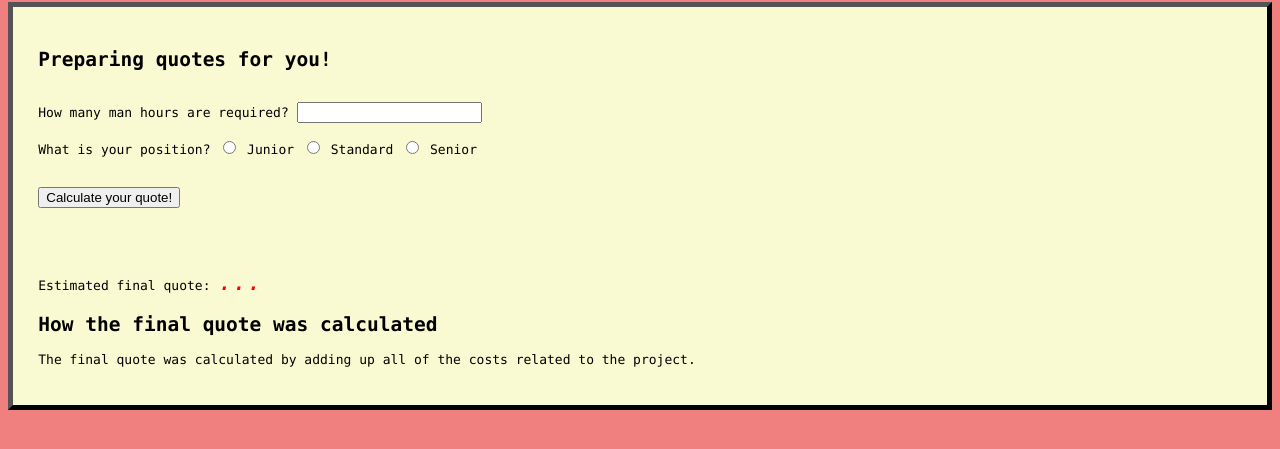
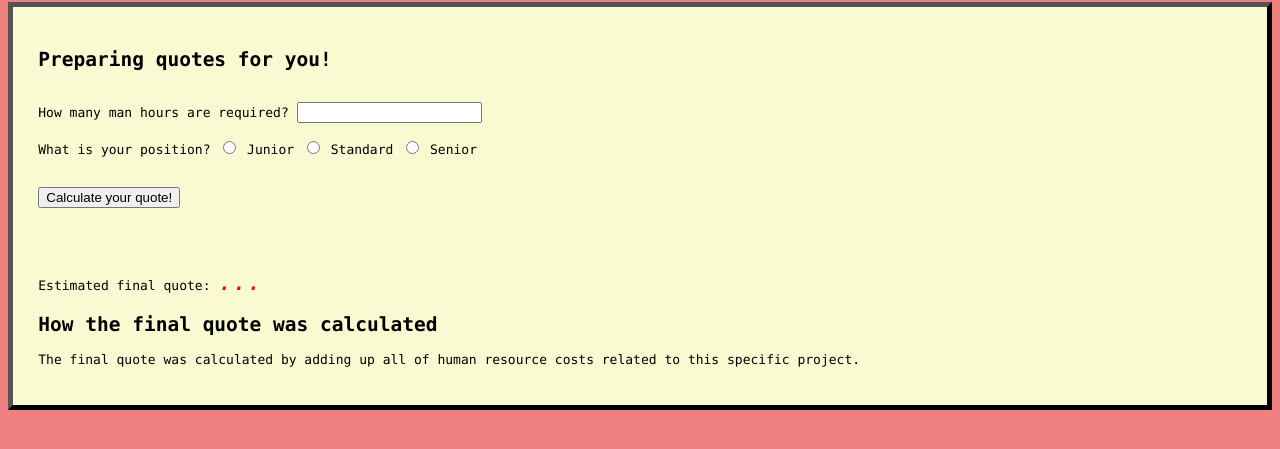
Before and after one commit to Gabrielius-B/CM4025_Coursework, a website: page website/quotes_and_budgets.html in a window 1280 px wide. Shown: the part 79-528 px from the top of the page. Drawn offline with Linux system fonts and the light colour scheme.

Commit message:
minor changes

```diff
--- a/website/quotes_and_budgets.html
+++ b/website/quotes_and_budgets.html
@@ -37,7 +37,7 @@
     </form>
     <h2>How the final quote was calculated</h2>
     <p>The final quote was calculated by adding up all of
-        the costs related to the project.
+        human resource costs related to this specific project.
     </p>
 </div>
 <script>
```
